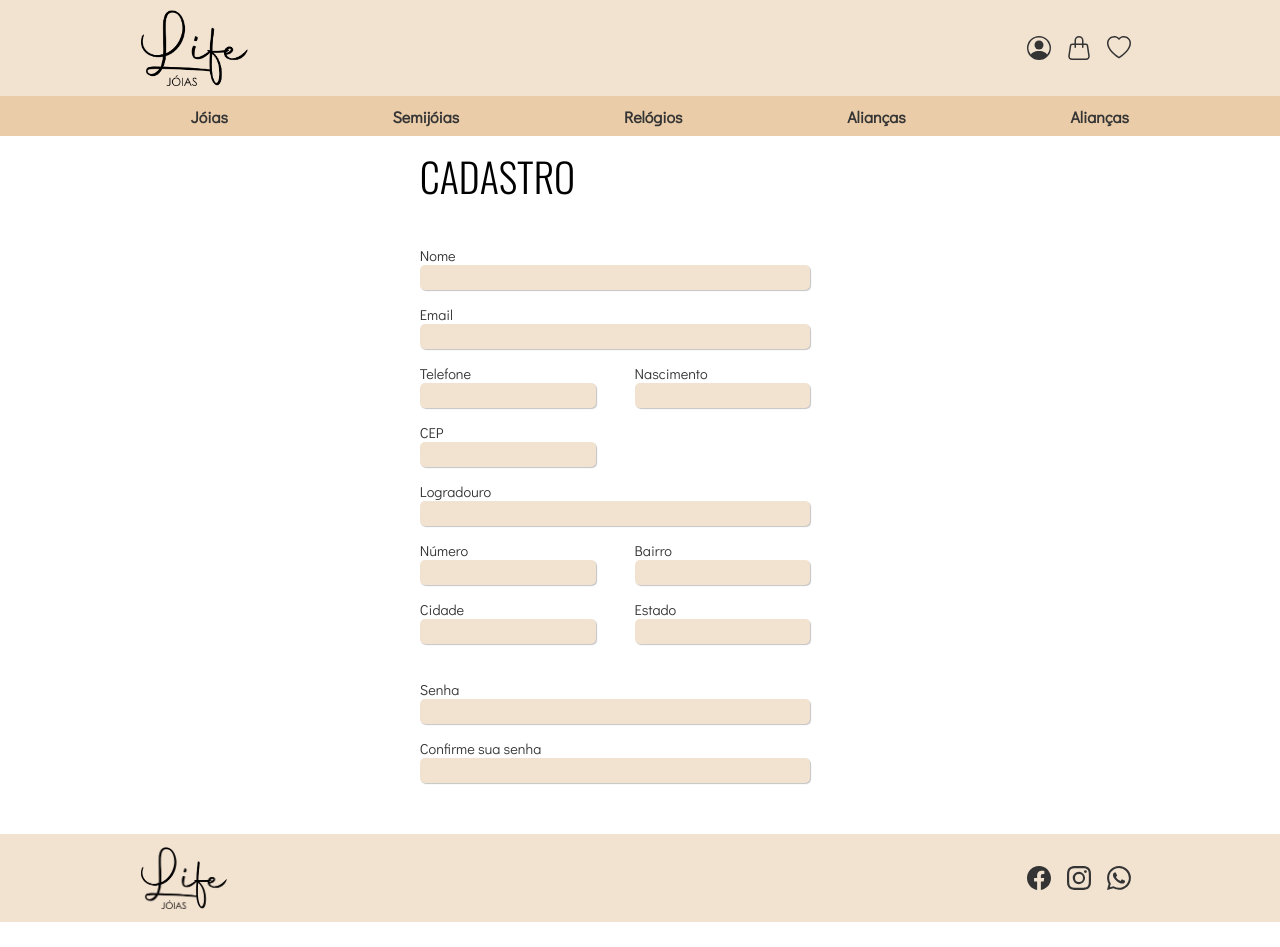
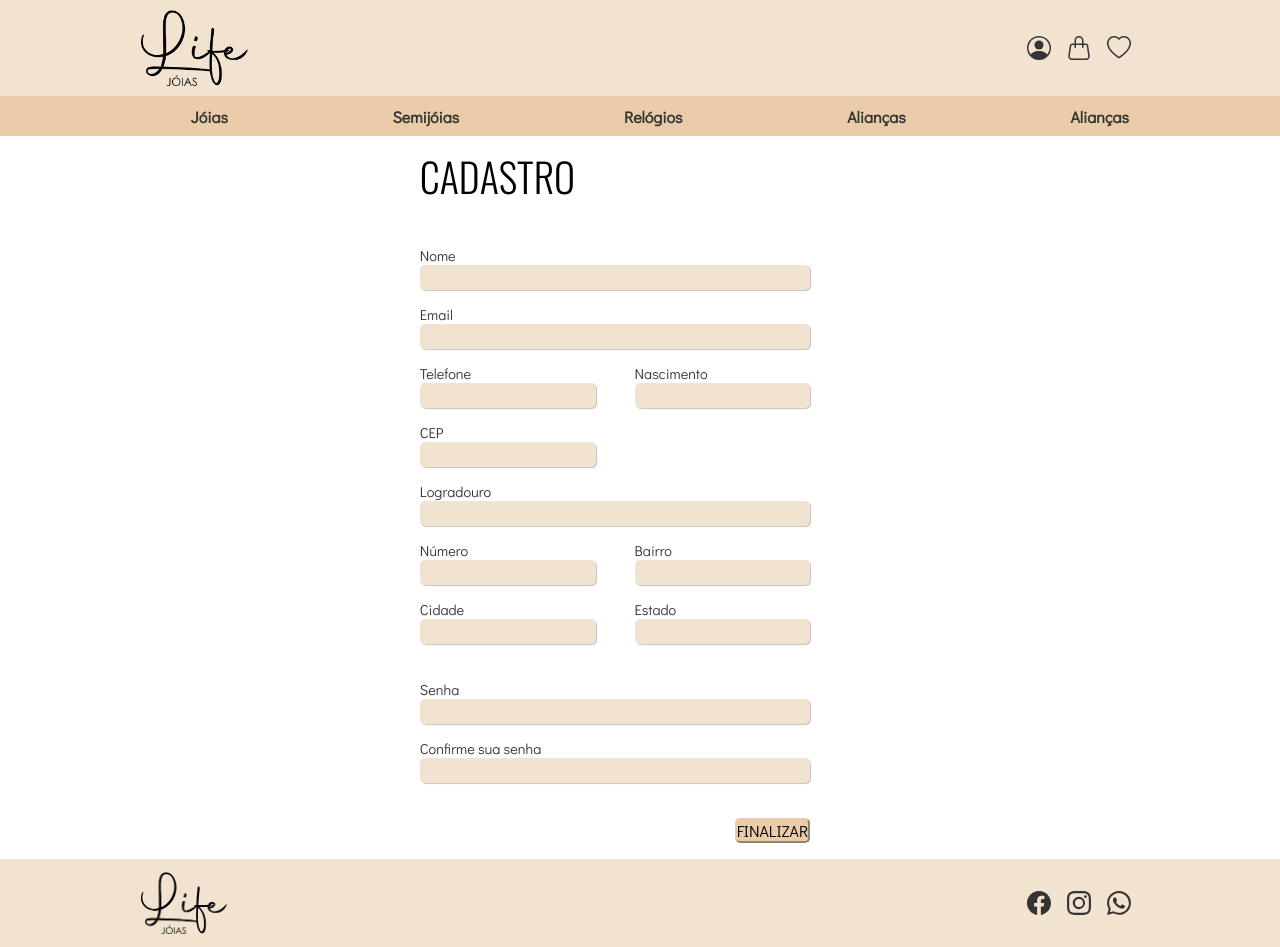
Before and after one commit to PedroGiacomin/life-joias, a React (Create React App) app: page /cadastro in a window 1280 px wide. Before the commit the page ends 922 px from the top, so only its background shows below. Built offline with nearby package versions, Linux system fonts and the light colour scheme.

Commit message:
Botao de finalizar nao funcional

```diff
--- a/src/pages/Cadastro/Cadastro.css
+++ b/src/pages/Cadastro/Cadastro.css
@@ -76,3 +76,12 @@
   box-shadow:  1px 1px 1px #C4C4C4;
   font-size: 1em;
 }
+
+.botaoCad{
+  font-size: 1em;
+  align-self: flex-end;
+  background-color: #EACCA8;
+  border-color: #EACCA8;
+  box-shadow: inherit;
+  border-radius: 5px;
+}
--- a/src/pages/Cadastro/Cadastro.js
+++ b/src/pages/Cadastro/Cadastro.js
@@ -86,8 +86,9 @@
 
           </Form>
 
-          {console.log(pessoa)}
-
+          <Button className="botaoCad" variant="primary" size="lg">
+            FINALIZAR
+          </Button>{' '}
        </div>
       </div>
     </>
```
